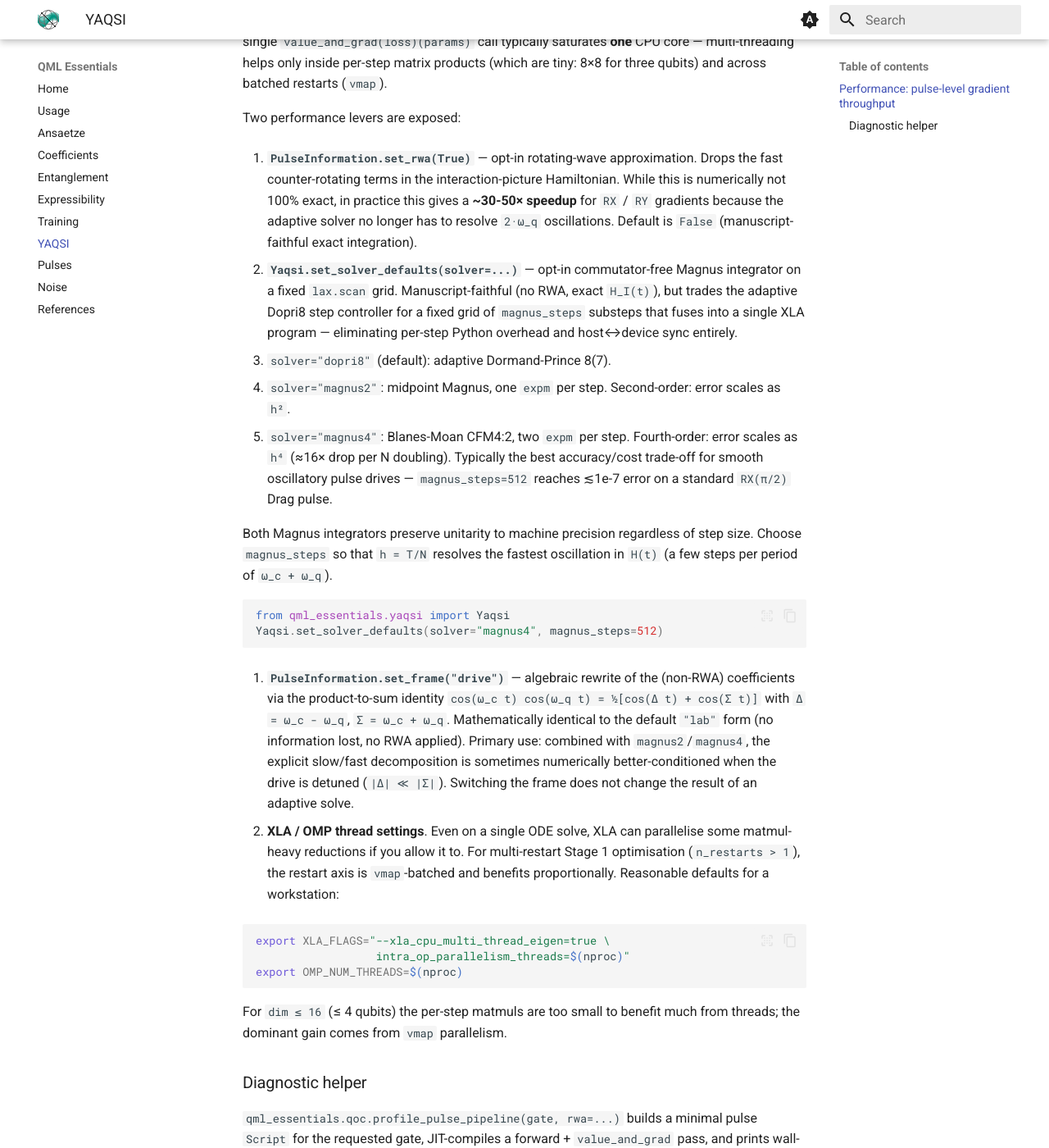
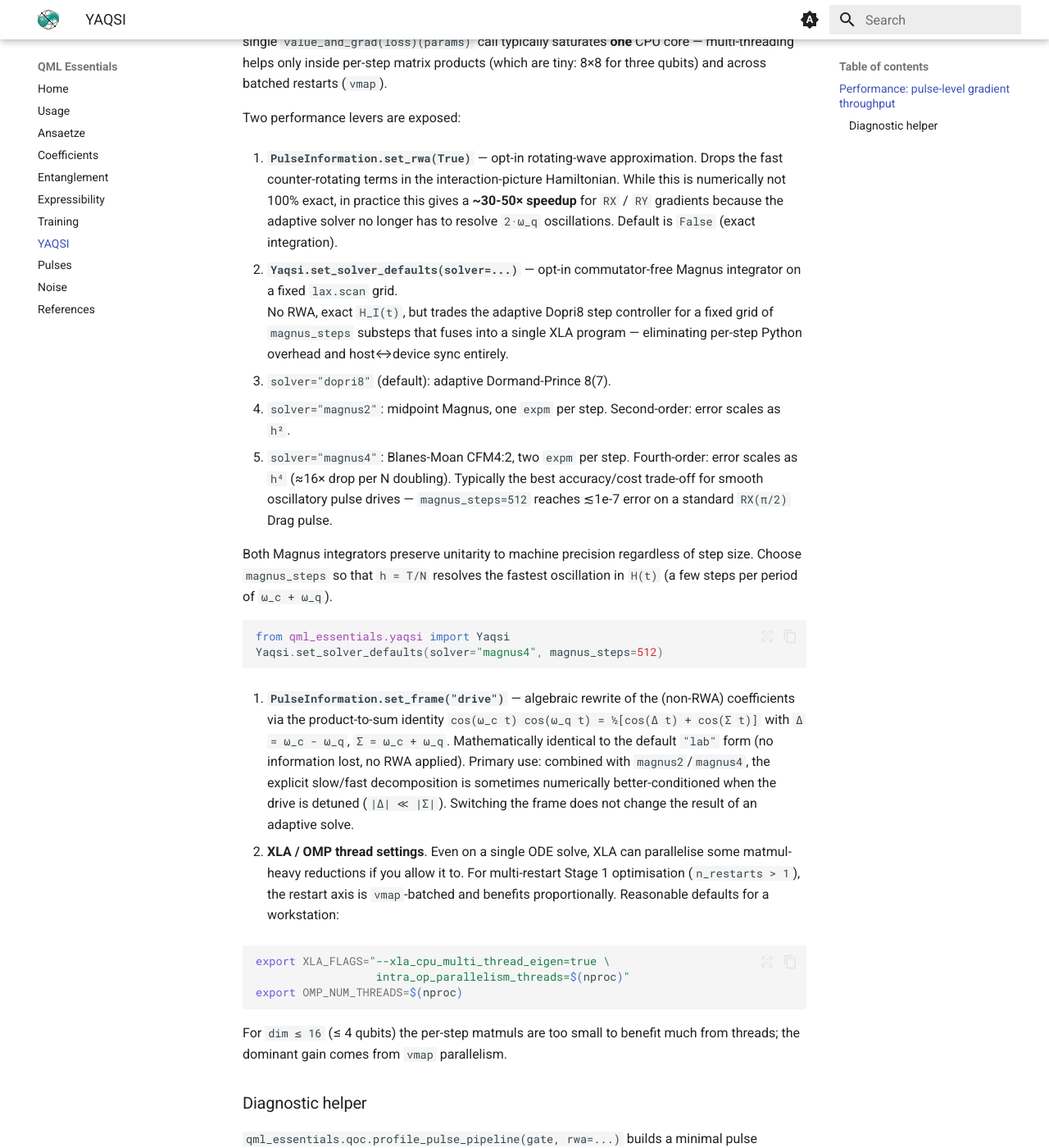
Before and after one commit to cirKITers/qml-essentials, an MkDocs documentation site: the page built from docs/yaqsi.md, in a window 1280 px wide and 1400 px high, scrolled down 4756 px. Shown: the whole window at 82% size. Built offline with MkDocs 1.6.1 and Material for MkDocs 9.7.7, drawn with Linux system fonts in a browser that asks for light colours; some of the changed text lies outside the part shown.

Commit message:
gc
Signed-off-by: Melvin Strobl <lc3267@kit.edu>

````diff
--- a/docs/yaqsi.md
+++ b/docs/yaqsi.md
@@ -182,11 +182,11 @@ Two performance levers are exposed:
    While this is numerically not 100% exact, in practice this
    gives a **~30-50× speedup** for `RX` / `RY` gradients because the
    adaptive solver no longer has to resolve `2·ω_q` oscillations.
-   Default is `False` (manuscript-faithful exact integration).
+   Default is `False` (exact integration).
 
 2. **`Yaqsi.set_solver_defaults(solver=...)`** — opt-in commutator-free
-   Magnus integrator on a fixed `lax.scan` grid.  Manuscript-faithful
-   (no RWA, exact `H_I(t)`), but trades the adaptive Dopri8 step
+   Magnus integrator on a fixed `lax.scan` grid.
+   No RWA, exact `H_I(t)`, but trades the adaptive Dopri8 step
    controller for a fixed grid of `magnus_steps` substeps that fuses
    into a single XLA program — eliminating per-step Python overhead
    and host↔device sync entirely.
@@ -246,6 +246,6 @@ both compilation and steady-state evaluation:
 ```python
 from qml_essentials.qoc import profile_pulse_pipeline
 
-profile_pulse_pipeline("RX", rwa=False)  # exact, manuscript default
+profile_pulse_pipeline("RX", rwa=False)  # exact
 profile_pulse_pipeline("RX", rwa=True)   # RWA, fast benchmark mode
 ```
````
